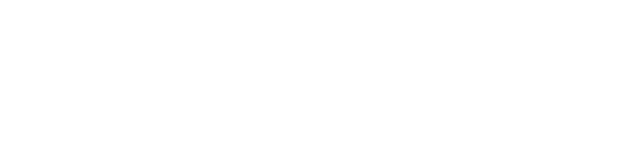
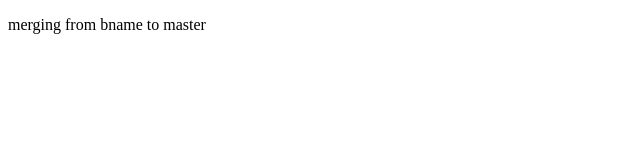
Before and after one commit to basedonsai/gitclass, a plain HTML site: page index22.html in a window 1280 px wide. Shown: the whole page, without its empty margins (0-640 px from the left). Drawn offline with Linux system fonts and the light colour scheme.

Commit message:
merging from bname to master

```diff
--- a/index22.html
+++ b/index22.html
@@ -5,6 +5,7 @@
     <meta name="viewport" content="width=device-width, initial-scale=1.0">
     <title>Document</title>
 </head>
+<p> merging from bname to master</p>
 <body>
 
 </body>
```
